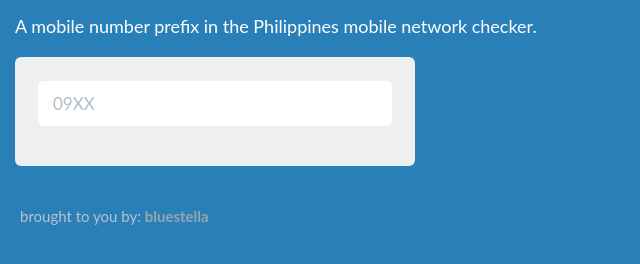
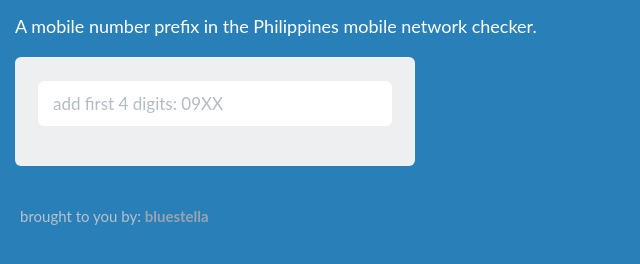
Before and after one commit to bluestella/secret-octo-archer, a website: page index.html in a window 1280 px wide. Shown: the part 108-372 px from the top of the page, without its empty margins (0-640 px from the left). Drawn offline with Linux system fonts and the light colour scheme; a web font is replaced by a local one.

Commit message:
changed.

```diff
--- a/index.html
+++ b/index.html
@@ -23,7 +23,7 @@
 			<div  class=" form-search col-xs-12 col-sm-6 col-md-5 col-lg-1" ng-controller="SearchController as search">
 
 				<div class="form-group">
-					<input type="number" class="form-control input-lg" ng-model="search.main" placeholder="09XX">
+					<input type="number" class="form-control input-lg" ng-model="search.main" placeholder="add first 4 digits: 09XX">
 
 					<h4 class="it-is" ng-hide="!search.main"><span class="result-col" ng-repeat="pref in search.mains | filter: search.main" ng-show="search.main"> {{pref.network}} </span> yan!</h4>
 				</div>
```
